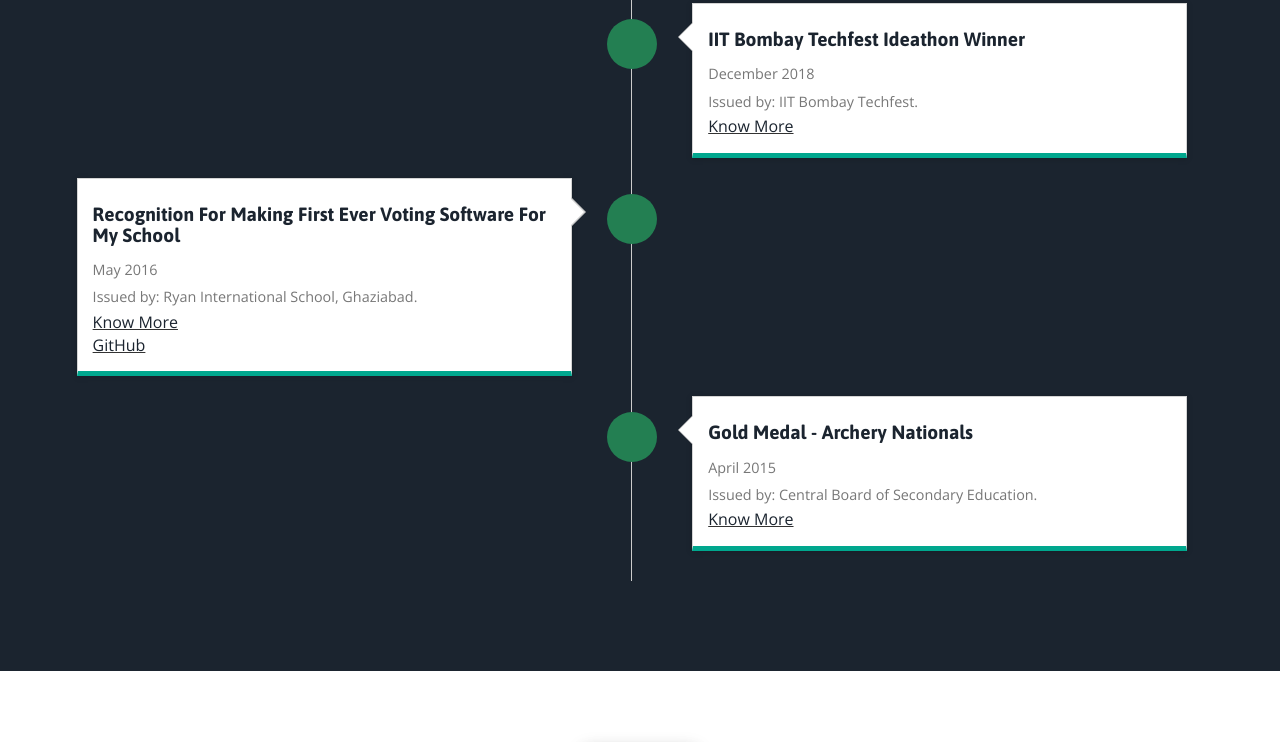
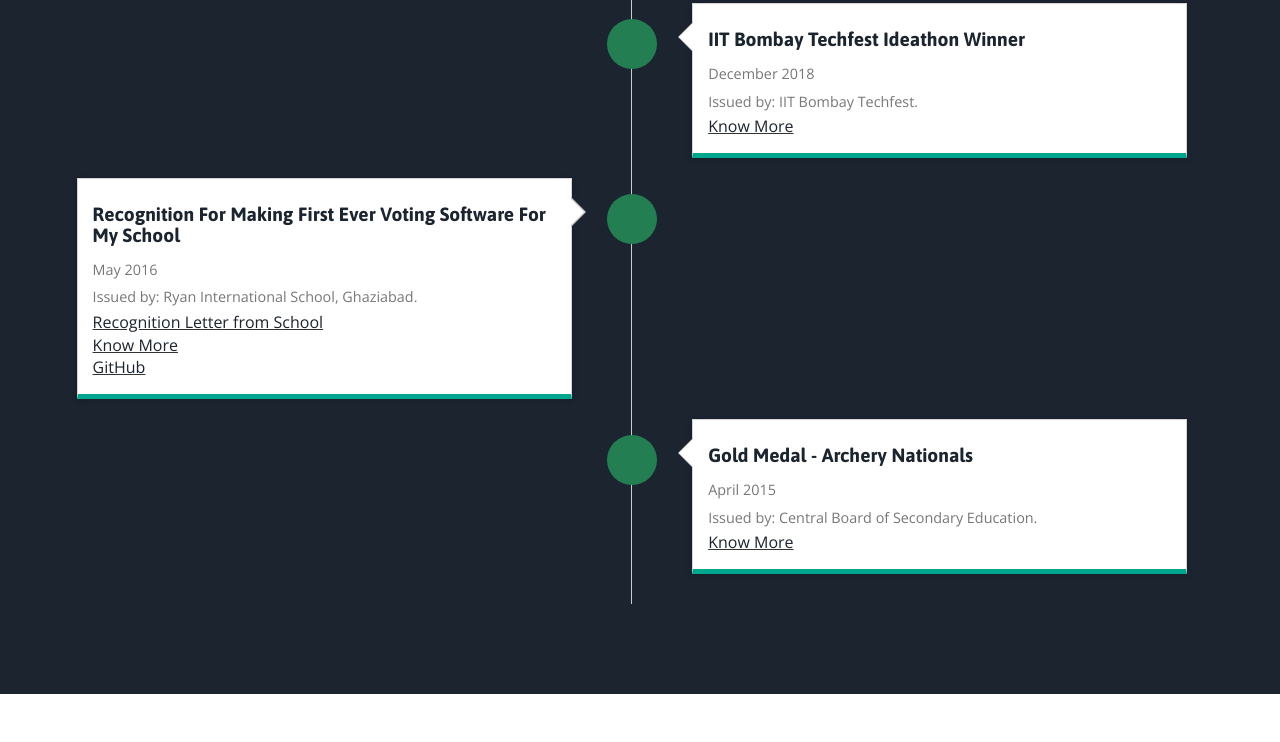
Before and after one commit to VARoDeK/varodek.github.io, a plain HTML site: page index.html in a window 1280 px wide. Shown: the part 5727-6469 px from the top of the page. Drawn offline with nearby package versions, Linux system fonts and the light colour scheme; files whose address does not match are found by name.

Commit message:
Add recognition letter link

```diff
--- a/index.html
+++ b/index.html
@@ -498,6 +498,7 @@ License URL: http://creativecommons.org/licenses/by/3.0/
 																	  </div>
 																	  <div class="timeline-body">
 																		<p>May 2016<br/>Issued by: Ryan International School, Ghaziabad.</p>
+																		<u><a href="https://github.com/VARoDeK/RGEVS#recognition-from-my-school-principal-on-school-letter-head" target="_blank">Recognition Letter from School</a></u><br/>
 																		<u><a href="https://www.facebook.com/vaibhav.gupta.1004837/posts/1094078750653538" target="_blank">Know More</a></u><br/>
 																		<u><a href="https://github.com/VARoDeK/RGEVS" target="_blank">GitHub</a></u>
 																	  </div>
```
